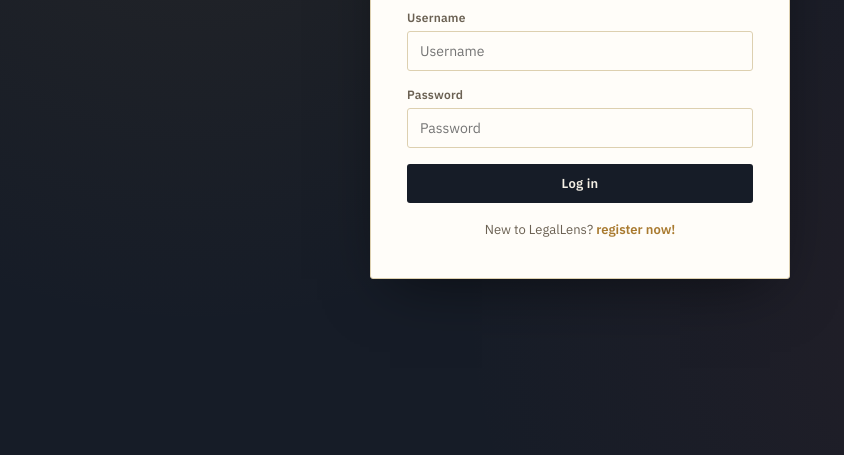
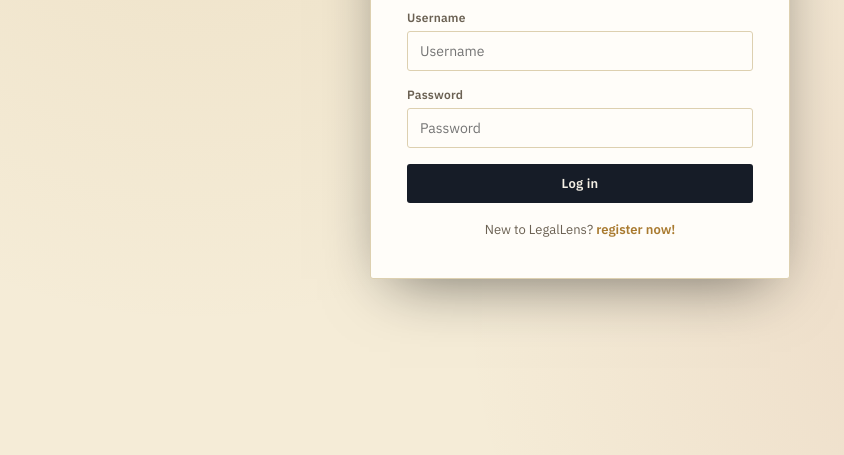
Before and after one commit to Manoj-DharmaLingam/LegalLens, a plain HTML site: page frontend/src/pages/LoginPage.html in a window 1280 px wide. Shown: the part 345-800 px from the top of the page, without its empty margins (60-904 px from the left). Drawn offline with nearby package versions, Linux system fonts and the light colour scheme.

Commit message:
changed color

```diff
--- a/frontend/src/css/main.css
+++ b/frontend/src/css/main.css
@@ -25,6 +25,7 @@
   --sage:       #55704f;
   --sage-soft:  #e2ead9;
   --slate:      #556072;
+  --register:#F5ECD7;
 
   /* type */
   --font-display: 'Fraunces', Georgia, serif;
@@ -278,7 +279,7 @@ table.ll-table{ width:100%; border-collapse:collapse; font-size:13px; }
 /* ---------- Auth pages ---------- */
 .auth-wrap{
   min-height:100vh; display:flex; align-items:center; justify-content:center;
-  background: var(--ink);
+  background: var(--register);
   background-image: radial-gradient(circle at 20% 15%, rgba(169,122,47,.10), transparent 45%),
                      radial-gradient(circle at 85% 80%, rgba(156,59,48,.10), transparent 45%);
   padding: 24px;
```
